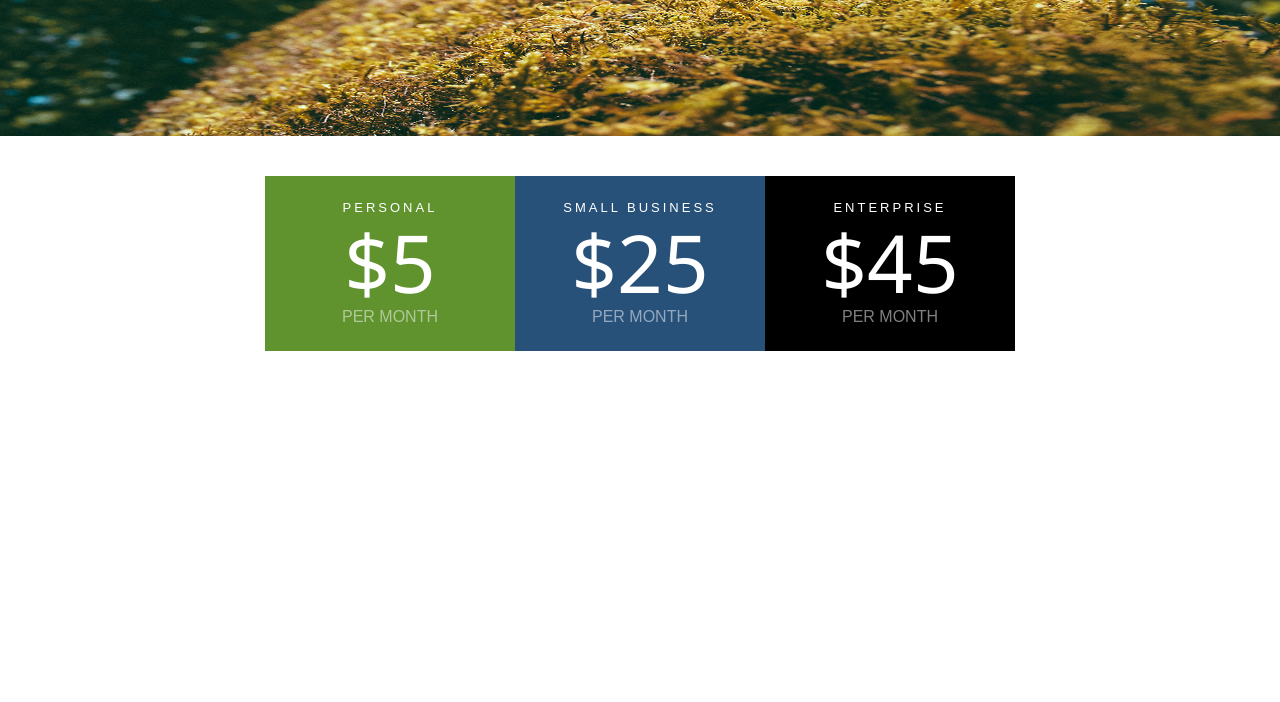
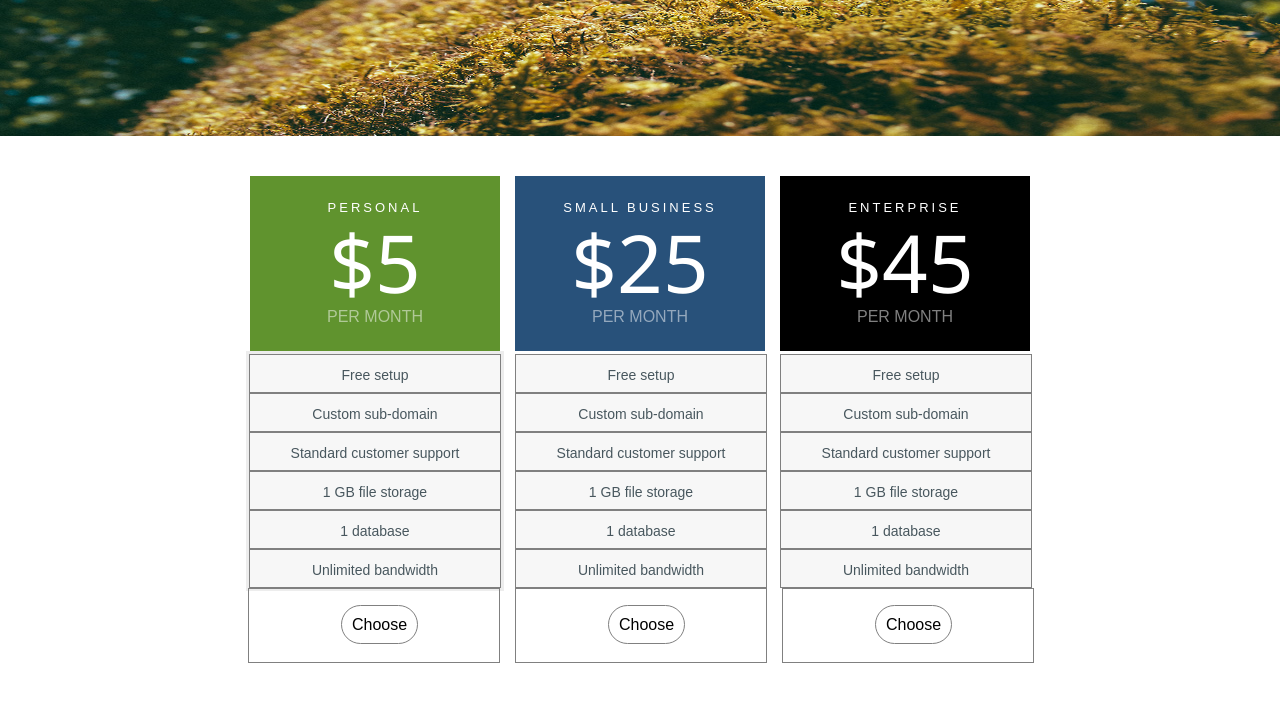
Before and after one commit to rjowers/Assignment-3, a plain HTML site: page index.html in a window 1280 px wide. Shown: the part 244-946 px from the top of the page. Before the commit the page ends 800 px from the top, so only its background shows below. Drawn offline with Linux system fonts and the light colour scheme.

Commit message:
added info columns and choose boxes

```diff
--- a/index.html
+++ b/index.html
@@ -58,5 +58,43 @@
   </ul>
 </div>
 </div>
+<div class="info-column">
+  <ul class="Free1">
+      <li>Free setup</li>
+      <li>Custom sub-domain</li>
+      <li>Standard customer support</li>
+      <li>1 GB file storage</li>
+      <li>1 database</li>
+      <li>Unlimited bandwidth</li>
+  </ul>
+  <ul class="Free2">
+      <li>Free setup</li>
+      <li>Custom sub-domain</li>
+      <li>Standard customer support</li>
+      <li>1 GB file storage</li>
+      <li>1 database</li>
+      <li>Unlimited bandwidth</li>
+  </ul>
+  <ul class="Free3">
+      <li>Free setup</li>
+      <li>Custom sub-domain</li>
+      <li>Standard customer support</li>
+      <li>1 GB file storage</li>
+      <li>1 database</li>
+      <li>Unlimited bandwidth</li>
+  </ul>
+</div>
+<div class="choose-boxes">
+<div class="choose-box1">
+  <span class=choose1>Choose</span>
+</div>
+<div class="choose-box2">
+  <span class=choose2>Choose</span>
+</div>
+<div class="choose-box3">
+  <span class=choose3>Choose</span>
+</div>
+</div>
+
 </body>
 </html>
--- a/style.css
+++ b/style.css
@@ -67,8 +67,8 @@ nav {
   display: table;
   text-align: center;
   margin: auto;
+  bottom: 100px;
   position: relative;
-  bottom: 100px;
 }
 
 .green-box {
@@ -77,13 +77,14 @@ height: 175px;
 width: 250px;
 position: relative;
 display: table-cell;
+right: 15px;
 }
 
 .green-box ul{
-  padding-left: 0px;
+  padding: 0;
 }
 li.p{
-  text-align: center;
+
   width: 100%;
   font-size: 13px;
   color: white;
@@ -123,11 +124,171 @@ background: black;
 height: 175px;
 width: 250px;
 display: table-cell;
+left: 15px;
+position: relative;
 }
 
 .black-box ul{
   padding-left: 0px;
 }
+
+.info-column {
+text-align: center;
+display: table;
+margin: auto;
+position: relative;
+bottom: 100px;
+right: 7px;
+font-size: 14px;
+}
+
+.Free1 {
+display: table-cell;
+border-style: solid;
+border-color: white;
+position: relative;
+padding: 0;
+border-color: #EDEDED;
+}
+
+
+
+.Free1 li{
+  border-bottom: 1px;
+  border-width: .5px;
+  border-color: gray;
+  border-style: solid;
+  width: 250px;
+  height: 25px;
+  background-color: #F7F7F7;
+  color: 48575E;
+  padding-top: 12px;
+}
+
+.Free2 {
+  display: table-cell;
+  border-style: solid;
+  border-color: white;
+  position: relative;
+  padding: 0;
+  left: 8px;
+
+
+}
+
+.Free2 li {
+  border-bottom: 1px;
+  border-width: .5px;
+  border-color: gray;
+  border-style: solid;
+  width: 250px;
+  height: 25px;
+  padding-top: 12px;
+  background-color: #F7F7F7;
+  color: 48575E;
+}
+
+.Free3 {
+  display: table-cell;
+  border-style: solid;
+  border-color: white;
+  position: relative;
+  padding: 0;
+  left: 15px;
+}
+
+.Free3 li {
+  border-bottom: 1px;
+  border-width: .5px;
+  border-color: gray;
+  border-style: solid;
+  width: 250px;
+  height: 25px;
+  padding-top: 12px;
+  background-color: #F7F7F7;
+  color: 48575E;
+}
+
+.choose-boxes{
+  display: table;
+  position: relative;
+  bottom: 103px;
+  left: 247.5px;
+}
+
+.choose-box1{
+  display: table-cell;
+  border-style: solid;
+  border-width: 1px;
+  border-color: gray;
+  height: 75px;
+  width: 250px;
+}
+
+.choose1 {
+    position: relative;
+    top: 37%;
+    left: 37%;
+    border-style: solid;
+    border-width: 1px;
+    border-color: gray;
+    padding: 10px;
+    border-top-left-radius: 20px;
+    border-top-right-radius: 20px;
+    border-bottom-right-radius: 20px;
+    border-bottom-left-radius: 20px;
+
+  }
+
+.choose-box2 {
+  display: table-cell;
+  border-style: solid;
+  border-width: 1px;
+  border-color: gray;
+  height: 75px;
+  width: 250px;
+  position: relative;
+  left: 15px;
+}
+
+.choose2 {
+  position: relative;
+  top: 37%;
+  left: 37%;
+  border-style: solid;
+  border-width: 1px;
+  border-color: gray;
+  padding: 10px;
+  border-top-left-radius: 20px;
+  border-top-right-radius: 20px;
+  border-bottom-right-radius: 20px;
+  border-bottom-left-radius: 20px;
+  }
+
+.choose-box3 {
+  display: table-cell;
+  border-style: solid;
+  border-width: 1px;
+  border-color: gray;
+  height: 75px;
+  width: 250px;
+  position: relative;
+  left: 30px;
+}
+
+.choose3 {
+  position: relative;
+  top: 37%;
+  left: 37%;
+  border-style: solid;
+  border-width: 1px;
+  border-color: gray;
+  padding: 10px;
+  border-top-left-radius: 20px;
+  border-top-right-radius: 20px;
+  border-bottom-right-radius: 20px;
+  border-bottom-left-radius: 20px;
+  }
 
 a {
   text-decoration: none;
```
